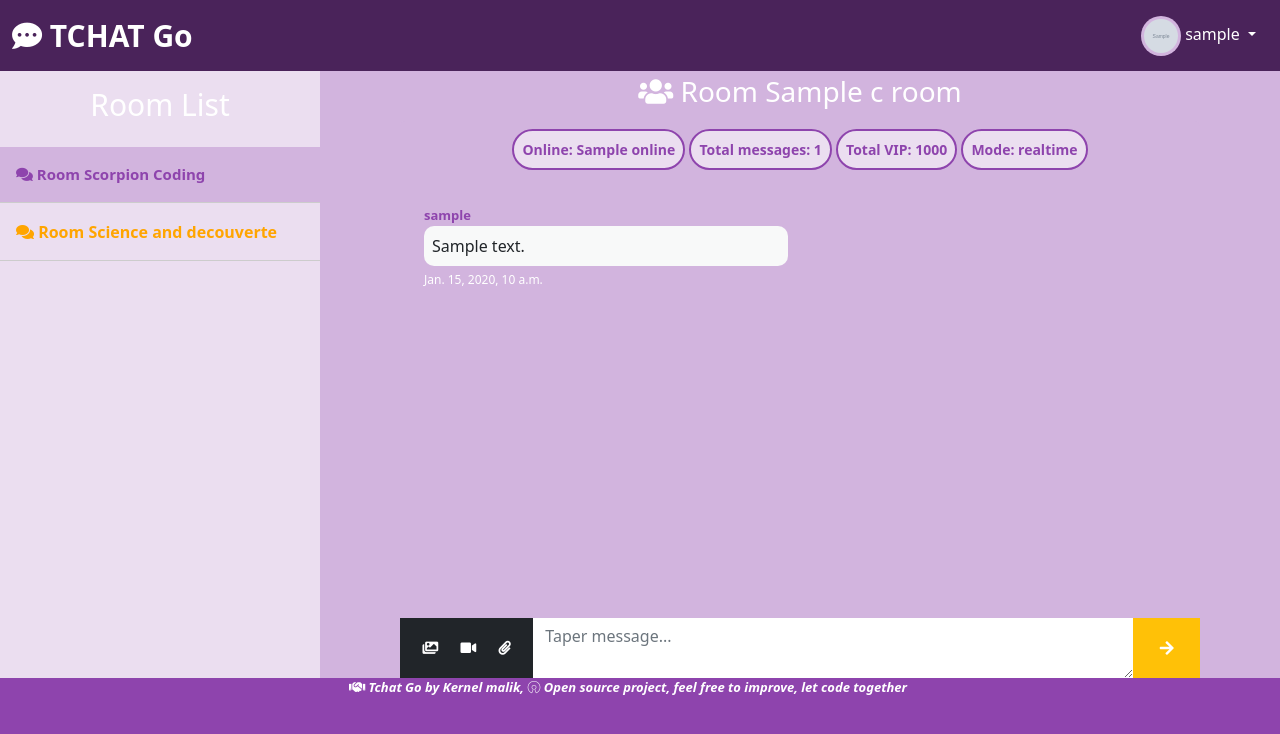
After one commit to Malik-Kernel/real-time-chat-using-HTMX-AlpineJS-and-Django, a Django app: template templates/home.html in a window 1280 px wide. The commit adds this page. Shown: the top 734 px of the page. Run offline with Django 5.2, Linux system fonts and the light colour scheme; data comes from the database, SQL or seed files in the repository; both versions use the stored data as it was after the commit; the template is opened without the code that fills it: values that come from a table or form of the project are taken from there, most other values are stand-ins (such as "Sample title", 1, 10 or a date in 2020); grey boxes marked "Sample" are stand-in pictures; some libraries are stand-ins or nearby versions.

Commit message:
Terminer l'interface salon de tchat

```diff
--- a/chat/admin.py
+++ b/chat/admin.py
@@ -2,3 +2,5 @@ from django.contrib import admin
 from chat.models import *
 
 admin.site.register(UserProfile)
+admin.site.register(Rooms)
+admin.site.register(Message)
--- a/chat/models.py
+++ b/chat/models.py
@@ -11,3 +11,20 @@ class UserProfile(models.Model):
 
     def __str__(self):
         return self.user.username
+
+class Rooms(models.Model):
+    date_add=models.DateTimeField(auto_now_add=True)
+    online=models.IntegerField(default=0)
+    name=models.CharField(max_length=200)
+
+    def __str__(self):
+        return self.name
+
+class Message(models.Model):
+    date_add=models.DateTimeField(auto_now_add=True)
+    auteur=models.ForeignKey(UserProfile, on_delete=models.CASCADE, related_name="user_messages")
+    room=models.ForeignKey(Rooms, on_delete=models.CASCADE, related_name="room_messages", null=True, blank=True)
+    message=models.TextField()
+
+    def __str__(self):
+        return self.auteur.user.username
--- /dev/null
+++ b/templates/home.html
@@ -0,0 +1,208 @@
+<!DOCTYPE html>
+<html>
+  <head>
+    <!-- Required meta tags -->
+    <meta charset="utf-8">
+    <meta name="viewport" content="width=device-width, initial-scale=1">
+    <link rel="stylesheet" href="https://cdnjs.cloudflare.com/ajax/libs/font-awesome/5.8.0/css/all.min.css" integrity="sha512-3PN6gfRNZEX4YFyz+sIyTF6pGlQiryJu9NlGhu9LrLMQ7eDjNgudQoFDK3WSNAayeIKc6B8WXXpo4a7HqxjKwg==" crossorigin="anonymous" referrerpolicy="no-referrer" />
+    <link
+    rel="stylesheet"
+    href="https://cdnjs.cloudflare.com/ajax/libs/animate.css/4.1.1/animate.min.css"
+  />
+    <!-- Bootstrap CSS -->
+    <link href="https://cdn.jsdelivr.net/npm/bootstrap@5.0.2/dist/css/bootstrap.min.css" rel="stylesheet" integrity="sha384-EVSTQN3/azprG1Anm3QDgpJLIm9Nao0Yz1ztcQTwFspd3yD65VohhpuuCOmLASjC" crossorigin="anonymous">
+    <script src="https://cdn.jsdelivr.net/npm/alpinejs@3.x.x/dist/cdn.min.js" defer></script>
+
+
+    <title>Tchat Dego</title>
+    <style>
+      .slide-enter {
+        transform: translateX(100%);
+        transition: transform 0.5s ease-in-out;
+      }
+      .slide-enter-active {
+        transform: translateX(0);
+      }
+      .slide-leave {
+        transform: translateX(0);
+        transition: transform 0.5s ease-in-out;
+      }
+      .slide-leave-active {
+        transform: translateX(-100%);
+      }
+      .border-red {
+            border: 2px solid red;
+        }
+        .border-green {
+            border: 2px solid green;
+        }
+
+        /* Conteneur scrollbar */
+        #scrollable::-webkit-scrollbar {
+            width: 12px; /* Largeur de la scrollbar */
+            background-color: #d2b4de; /* Couleur de fond */
+        }
+
+        /* Thumb (barre de défilement) */
+        #scrollable::-webkit-scrollbar-thumb {
+            background-color: #8e44ad; /* Couleur de la barre */
+            border-radius: 10px; /* Coins arrondis */
+            border: 3px solid #f4f4f4; /* Espace entre la barre et le conteneur */
+        }
+
+        /* Hover effect */
+        #scrollable::-webkit-scrollbar-thumb:hover {
+            background-color: #8e44ad; /* Couleur au survol */
+        }
+
+        /* Track (fond de la scrollbar) */
+        #scrollable::-webkit-scrollbar-track {
+            background-color: #d2b4de; /* Couleur du fond */
+            border-radius: 10px; /* Coins arrondis sur le track aussi */
+        }
+
+        /* Firefox scrollbar */
+        #scrollable {
+            scrollbar-width: thin; /* Largeur mince */
+            scrollbar-color: #8e44ad #ccc; /* Barre et fond */
+        }
+    </style>
+  </head>
+  <body style="background-color: #8e44ad;">
+    <nav class="navbar navbar-expand-lg navbar-light" style="background-color: #4a235a;">
+        <div class="container-fluid">
+          <a class="navbar-brand" href="#" style="font-weight: bold;color: #fff;font-size: 30px;"><i class="fas fa-comment-dots"></i> TCHAT Go</a>
+          <button class="navbar-toggler" type="button" data-bs-toggle="collapse" data-bs-target="#navbarSupportedContent" aria-controls="navbarSupportedContent" aria-expanded="false" aria-label="Toggle navigation">
+            <span class="navbar-toggler-icon"></span>
+          </button>
+          <div class="collapse navbar-collapse" id="navbarSupportedContent">
+            <ul class="navbar-nav me-auto mb-2 mb-lg-0">
+
+
+
+            </ul>
+
+            {% if profile %}
+            <div class="dropdown">
+              <button class="btn btn-secondary dropdown-toggle" style="border: 0px;border-radius: 0px;background-color: transparent;"  type="button" id="dropdownMenuButton1" data-bs-toggle="dropdown" aria-expanded="false">
+                <img src="{{profile.photo.url}}" style="width: 40px;height: 40px;padding: 3px;background-color: #d2b4de;border-radius: 50%/50%;"/> {{profile.user.username}}
+              </button>
+              <ul class="dropdown-menu" aria-labelledby="dropdownMenuButton1">
+                <li><a class="dropdown-item" href="{% url 'deconnexion' %}" title="Deconnexion" style="border: 0px;border-radius: 7px;"><i class="fas fa-sign-out-alt"></i> Deconnexion</a></li>
+
+              </ul>
+            </div>
+
+            {% endif %}
+          </div>
+        </div>
+      </nav>
+    <div class="container-fluid"  x-data="{ currentPage: 'home',show_notif: true }">
+
+        <!--login page-->
+        <div class="row">
+          <div class="col-3 card" style="background-color: #ebdef0;border: 0px;border-radius: 0px;">
+            <div class="row">
+              <div class="col-12">
+                <h1 class="py-3" style="font-size: 30px;color: #fff;width: 100%;text-align: center;">Room List</h1>
+              </div>
+              <div class="col-12" style="margin: 0px;padding: 0px;">
+                {% for room in rooms %}
+                  {% if forloop.counter == 1 %}
+                    <button class="btn p-3" style="margin-bottom: 1px;border: 0px;border-radius: 0px; background-color: #d2b4de;width: 100%;text-align: left;font-size: 15px;font-weight: bold;color: #8e44ad;border-bottom: 1px solid #CCC;"><i class="fas fa-comments"></i> Room {{room.name}}</button>
+                  {% else %}
+                    <button class="btn p-3" style="margin-bottom: 1px;border: 0px;border-radius: 0px; background-color: #ebdef0;width: 100%;text-align: left;color: orange;font-weight: bold;border-bottom: 1px solid #CCC;"><i class="fas fa-comments"></i> Room {{room.name}}</button>
+                {% endif %}
+                {% endfor %}
+              </div>
+            </div>
+
+          </div>
+            <div class="col-9 text-center" style="background-color: #d2b4de;">
+              <div class="row">
+                <div class="col-12 text-center py-1">
+                  <h3 style="color: #fff;"><i class="fas fa-users"></i> Room {{c_room.name}}</h3>
+                </div>
+                <div class="col-10 offset-1 text-center card" style="border: 0px;border-radius: 5px;background-color:#d2b4de;">
+                  <div class="row">
+                    <div class="col-12 py-2">
+                      <button class="btn btn-sm p-2" style="background-color: #ebdef0;color: #8e44ad;border-radius: 30px;border: 2px solid #8e44ad;font-weight: bold;">Online: {{c_room.online}}</button>
+                      <button class="btn btn-sm p-2" style="background-color: #ebdef0;color: #8e44ad;border-radius: 30px;border: 2px solid #8e44ad;font-weight: bold;">Total messages: {{c_room.room_messages.count}}</button>
+                      <button class="btn btn-sm p-2" style="background-color: #ebdef0;color: #8e44ad;border-radius: 30px;border: 2px solid #8e44ad;font-weight: bold;">Total VIP: 1000</button>
+                      <button class="btn btn-sm p-2" style="background-color: #ebdef0;color: #8e44ad;border-radius: 30px;border: 2px solid #8e44ad;font-weight: bold;">Mode: realtime</button>
+                    </div>
+                    <div class="col-12 p-4" style="height: 55vh;overflow-y: scroll;border: 0px;" id="scrollable">
+                      {% if c_room.room_messages.count > 0 %}
+                      {% for message in c_room.room_messages.all %}
+                      {% if message.auteur == profile %}
+                      <div class="row my-3">
+                        <div class="col-6 offset-6">
+                          <span style="display: inline-block;width: 100%;text-align: right;margin: 0px;font-size: 13px;font-weight: bold;color: #4a235a;">Moi</span>
+                          <p class="p-2 bg-primary text-white" style="text-align: left;border-radius: 10px;margin: 0px;">
+                           {{message.message}}
+                          </p>
+                          <span style="display: inline-block;width: 100%;text-align: right;margin: 0px;font-size: 12px;color: #fff;">{{message.date_add}}</span>
+                        </div>
+                      </div>
+
+                      {% else %}
+                      <div class="row mb-2">
+                        <div class="col-6">
+                          <span style="display: inline-block;width: 100%;text-align: left;margin: 0px;font-size: 13px;font-weight: bold;color: #8e44ad;">{{message.auteur.user.username}}</span>
+                          <p class="p-2" style="margin: 0px;text-align: left;background: #f8f9f9;border-radius: 10px;">
+                            {{message.message}}
+                          </p>
+                          <span style="display: inline-block;width: 100%;text-align: left;margin: 0px;font-size: 12px;color: #fff;">{{message.date_add}}</span>
+                        </div>
+                      </div>
+                      {% endif %}
+                      {% endfor %}
+                      {% else %}
+                        <div class="row">
+                          <div class="col-12" style="border-radius: 10px;display: flex;align-items: center;justify-content: center;background-color:#ebdef0;min-height: 30vh;">
+                            <p style="font-size: 12px;">Pas encore de messages dans ce room! Soyez le premier a y ecrire</p>
+                          </div>
+                        </div>
+                      {% endif %}
+                    </div>
+                    <div class="col-12 bg-dark text-white">
+                      <div class="row">
+                        <div class="col-2">
+                          <button class="btn btn-sm text-white" style="height: 100%;" title="Ajouter image"><i class="fas fa-images"></i></button>
+                          <button class="btn btn-sm text-white" style="height: 100%;" title="Ajouter video"><i class="fas fa-video"></i></button>
+                          <button class="btn btn-sm text-white" style="height: 100%;" title="Ajouter documment"><i class="fas fa-paperclip"></i></button>
+                        </div>
+                        <div class="col-9" style="padding: 0px;margin: 0px;">
+                          <textarea class="form-control" style="width:100%;border: 0px;border-radius: 0px" placeholder="Taper message..."></textarea>
+                        </div>
+                        <div class="col-1" style="background-color: red;padding: 0px;margin: 0px;">
+                          <button class="col btn btn-warning text-white p-3" style="width: 100%;height: 100%; margin: auto;border: 0px;border-radius: 0px;font-weight: bold;" ><i class="fas fa-arrow-right"></i></button>
+                        </div>
+                      </div>
+                    </div>
+                  </div>
+                </div>
+              </div>
+
+
+            </div>
+
+    <!----end inscription page-->
+    <div class="row">
+      <div class="col-12 text-center">
+        <p style="color: #fff;font-size: 13px;font-style: italic;font-weight: bold;"><i class="fas fa-handshake"></i> Tchat Go by Kernel malik, <i class="fab fa-osi"></i> Open source project, feel free to improve, let code together</p>
+      </div>
+    </div>
+    </div>
+    <!-- Option 1: Bootstrap Bundle with Popper -->
+    <script src="https://cdn.jsdelivr.net/npm/bootstrap@5.0.2/dist/js/bootstrap.bundle.min.js" integrity="sha384-MrcW6ZMFYlzcLA8Nl+NtUVF0sA7MsXsP1UyJoMp4YLEuNSfAP+JcXn/tWtIaxVXM" crossorigin="anonymous"></script>
+    <script src="https://unpkg.com/htmx.org"></script>
+    <script src="https://cdn.jsdelivr.net/npm/sweetalert2@11"></script>
+    <script>
+      window.onload = function() {
+        const scrollableDiv = document.getElementById('scrollable');
+        scrollableDiv.scrollTop = scrollableDiv.scrollHeight;
+    };
+    </script>
+  </body>
+</html>
```
Also changed, not shown: chat/views.py (+6 -3 lines), chat_app/settings.py (+6 -1 lines), templates/index.html (+11 -8 lines), templates/profile.html (deleted, +0 -187 lines), chat/migrations/0003_rooms_message.py (added), db.sqlite3, media/users_photo/1648678533_105790_url.jpeg (added), static/images/ban.jpeg (added), 1 other file.
